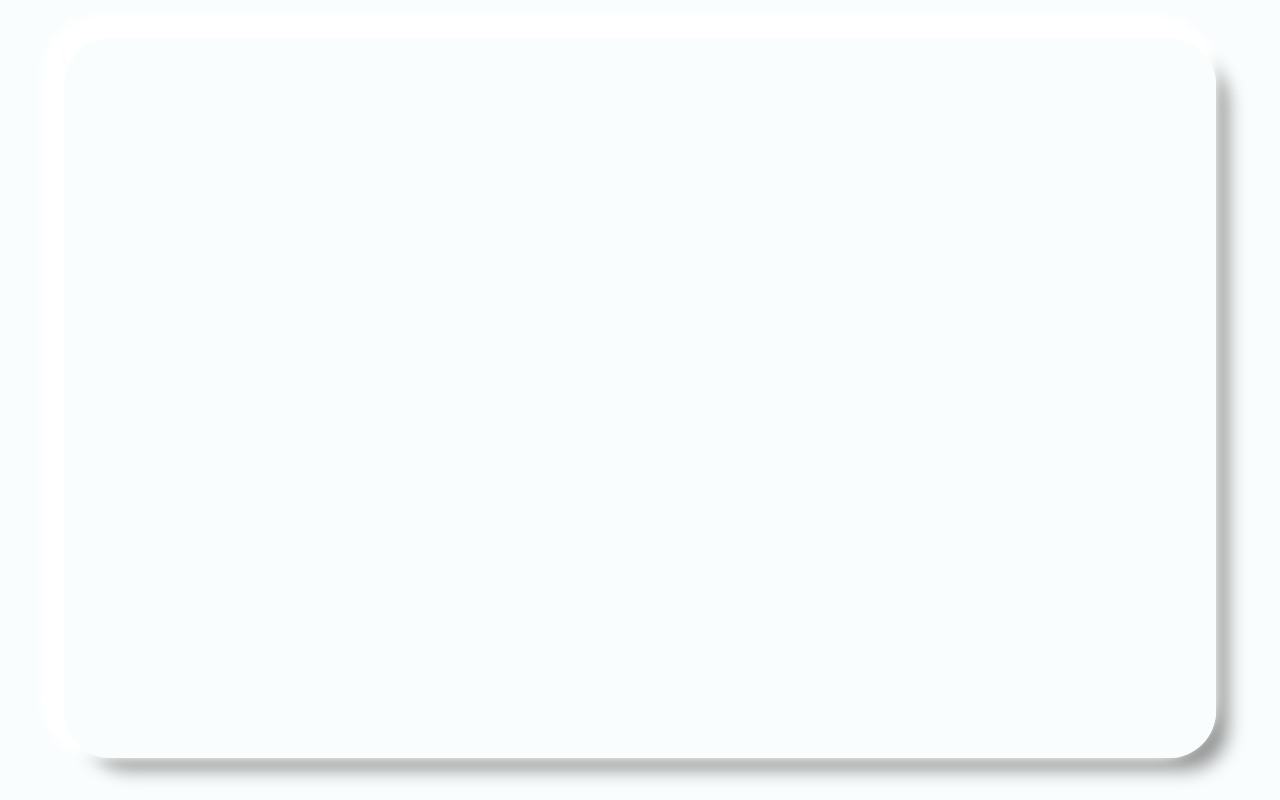
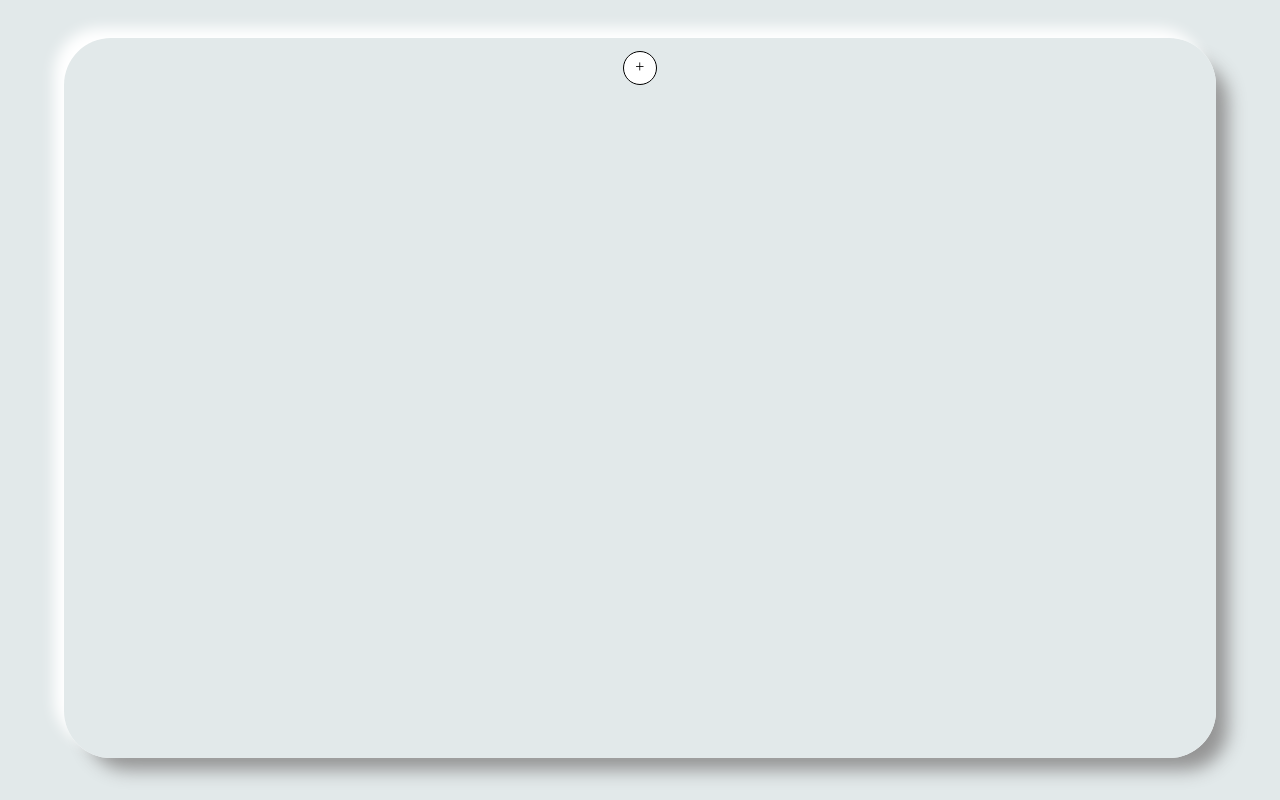
Before and after one commit to totalbabe13/todo-list-REACT, a React (Create React App) app: page / in a window 1280 px wide. Built offline with nearby package versions, Linux system fonts and the light colour scheme.

Commit message:
position add button component

```diff
--- a/src/Components/AddButton/AddButton.css
+++ b/src/Components/AddButton/AddButton.css
@@ -1,5 +1,16 @@
 .AddButton {
-  height: 50px;
-  width: 50px;
+  position: relative;
+  height: 2em;
+  width: 2em;
+  margin-left: auto;
+  margin-right: auto;
+  margin-top: 0.8em;
+  background-color: white;
+  border-radius: 20px;
   border: 1px solid;
 }
+.plus{
+    position: relative;
+    margin-top: 0.4em;
+    margin-left: .7em;
+}
--- a/src/Components/AddButton/AddButton.js
+++ b/src/Components/AddButton/AddButton.js
@@ -9,7 +9,7 @@ class AddButton extends React.Component {
   render(){
     return (
        <div className="AddButton">
-         <p>add button</p>
+         <p className="plus">+</p>
        </div>
     );
   }
--- a/src/Components/App/App.css
+++ b/src/Components/App/App.css
@@ -1,6 +1,6 @@
 
 body {
-  background-color: #f9fdfe;
+  background-color: #e2e9ea;
 }
 
 .App {
@@ -21,12 +21,12 @@ body {
 }
 
 .container-two {
+    position: absolute;
     /* border: 1px solid red; */
     border-radius: 47px;
     height: 90vh;
     width: 90vw;
-    background-color:#f9fdfe;
-    top: 3vw;
-    -webkit-box-shadow: -3px -3px 18px 10px #FFFFFF;
-    box-shadow: -11px -11px 12px 12px #FFFFFF;
+    background-color:#e2e9ea;
+    -webkit-box-shadow: -11px -11px 14px -1px #FFFFFF;
+    box-shadow: -11px -11px 14px -1px #FFFFFF;
 }
--- a/src/Components/App/App.js
+++ b/src/Components/App/App.js
@@ -7,6 +7,7 @@ function App() {
     <div className="App">
       <div className="conatiner-one ">
         <div className="container-two">
+          <AddButton />
         </div>
       </div>
 
```
